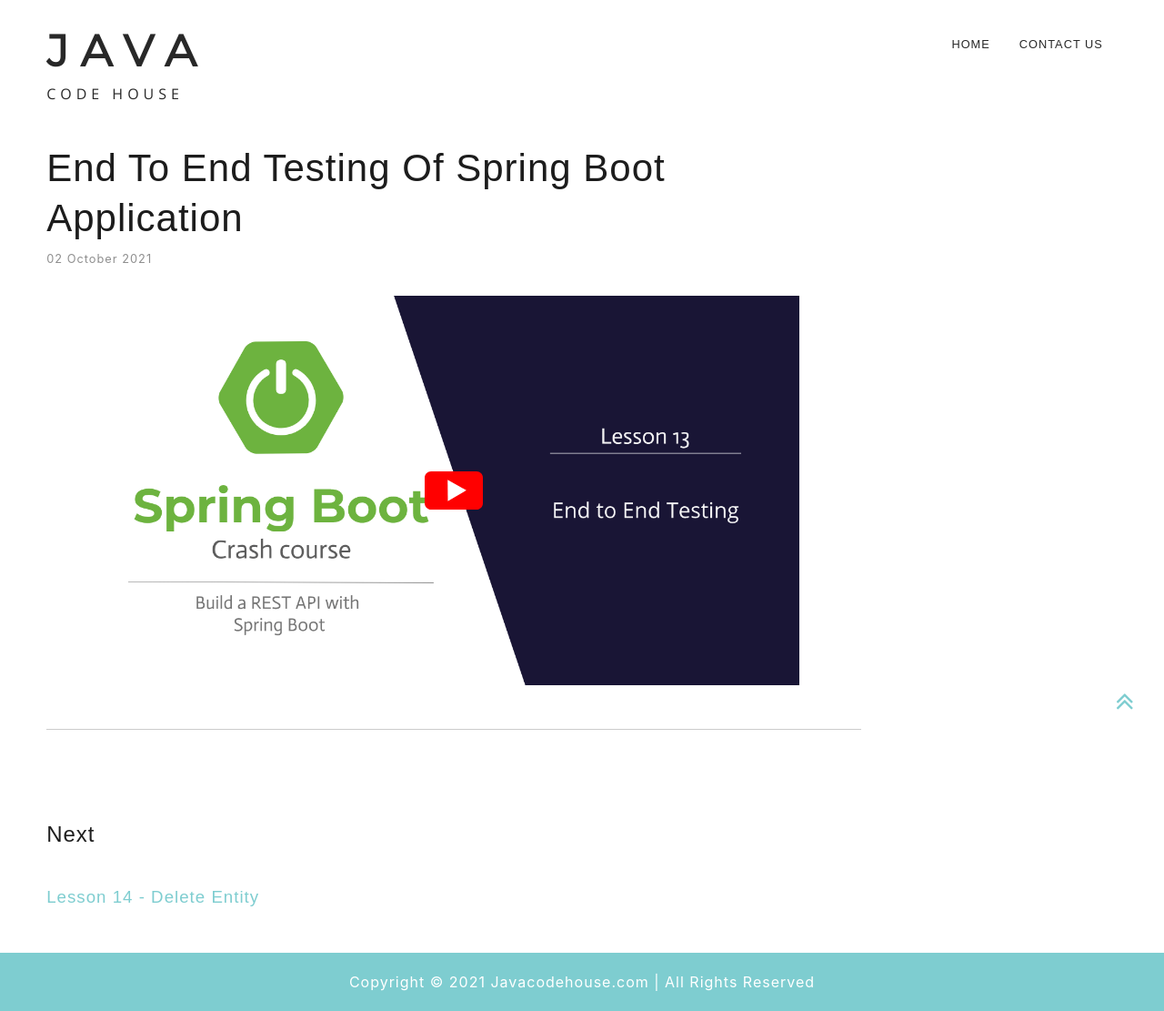
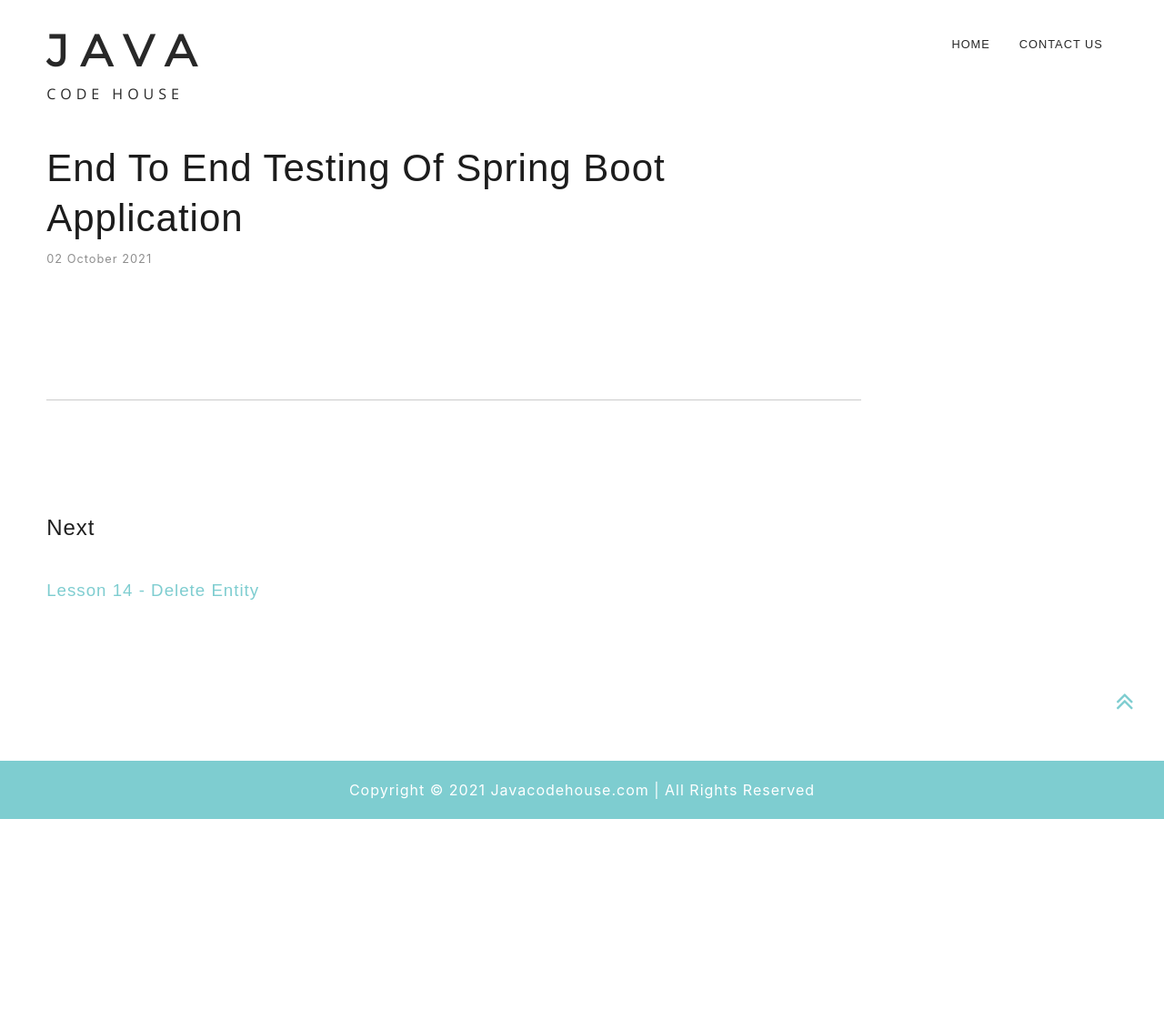
Before and after one commit to DiliniRajapaksha/DeveloperJournal, a Jekyll site: the page built from _posts/2021-10-03-Lesson-13-end-to-end-testing.markdown, in a window 1280 px wide. Shown: the whole page at 91% size. Built offline with Jekyll 4.4.1, drawn with Linux system fonts in a browser that asks for light colours; nearby versions of some CDN libraries; after the commit the page ends 900 px from its top, so only the background shows below that.

Commit message:
ezoic video lesson

```diff
--- /dev/null
+++ b/_layouts/lesson-video.html
@@ -0,0 +1,34 @@
+---
+layout: default
+---
+<article class="post" markdown="1" itemscope itemtype="http://schema.org/BlogPosting">
+
+	<header class="post-header">
+		<h1 class="post-title" itemprop="name headline">{{ page.title }}</h1>
+		<time id="publish-date" datetime="{{ page.date | date_to_xmlschema }}" itemprop="datePublished">{{ page.date | date_to_long_string }}</time>
+		{% if page.author %} • <span itemprop="author" itemscope itemtype="http://schema.org/Person"><span itemprop="name">{{ page.author }}</span></span>{% endif %}
+	</header>
+
+	<div class="content" itemprop="articleBody">
+	  	{{ content }}
+	</div>
+
+	{% if page.next-lesson %}
+		<hr>
+		<div class="next">
+			<h2>Next</h2>
+			{% if page.next-lesson.url %}
+				<h3><a href="{{ page.next-lesson.url | prepend: site.course-url }}">{{ page.next-lesson.title }}</a></h3>
+			{% elsif page.next-lesson.youtube-url %}
+				<h3><i class="fa fa-youtube-play pink" id="play-icon" aria-hidden="true"></i><a href="{{page.next-lesson.youtube-url}}" target="_blank">{{ page.next-lesson.title }}</a></h3>
+				<!-- <h3>{{ page.next-lesson.title }} <a class="btn-sm-play" href="{{page.next-lesson.youtube-url}}"><i class="fa fa-youtube-play" aria-hidden="true"></i> Watch on Youtube!</a></h3>  -->
+			{% else %}
+				<h3>{{ page.next-lesson.title }}</h3>
+			{% endif %}
+		</div>
+	{% endif %}
+</article>
+<div class="article-footer">
+
+	{% include comments.html %}
+</div>
--- a/_posts/2021-10-03-Lesson-13-end-to-end-testing.markdown
+++ b/_posts/2021-10-03-Lesson-13-end-to-end-testing.markdown
@@ -10,20 +10,12 @@
 description: "REST API End To End Testing"
 excerpt_separator: <!--more-->
 
-youtube:
-    url: https://youtu.be/DwESsqPwlZc
-    image:
-        url: /assets/img/spring-boot-course/Lesson13-spring-boot.png
-        alt: 'Lesson13 - End To End Testing'
-
-cover-image:
-    url: /assets/img/spring-boot-course/Lesson13-spring-boot.png
-    alt: Spring Boot Application
-    title: Spring Boot Application
-
 next-lesson:
     title: Lesson 14 - Delete Entity
     url: Lesson-14-delete-entity
     youtube-url: https://youtu.be/qqYkfzbXIQ0
 
 ---
+
+
+<span id="ezoic-pub-video-placeholder-2"></span>
```
Also changed, not shown: other parts of _posts/2021-10-03-Lesson-13-end-to-end-testing.markdown (+1 -1 lines).
